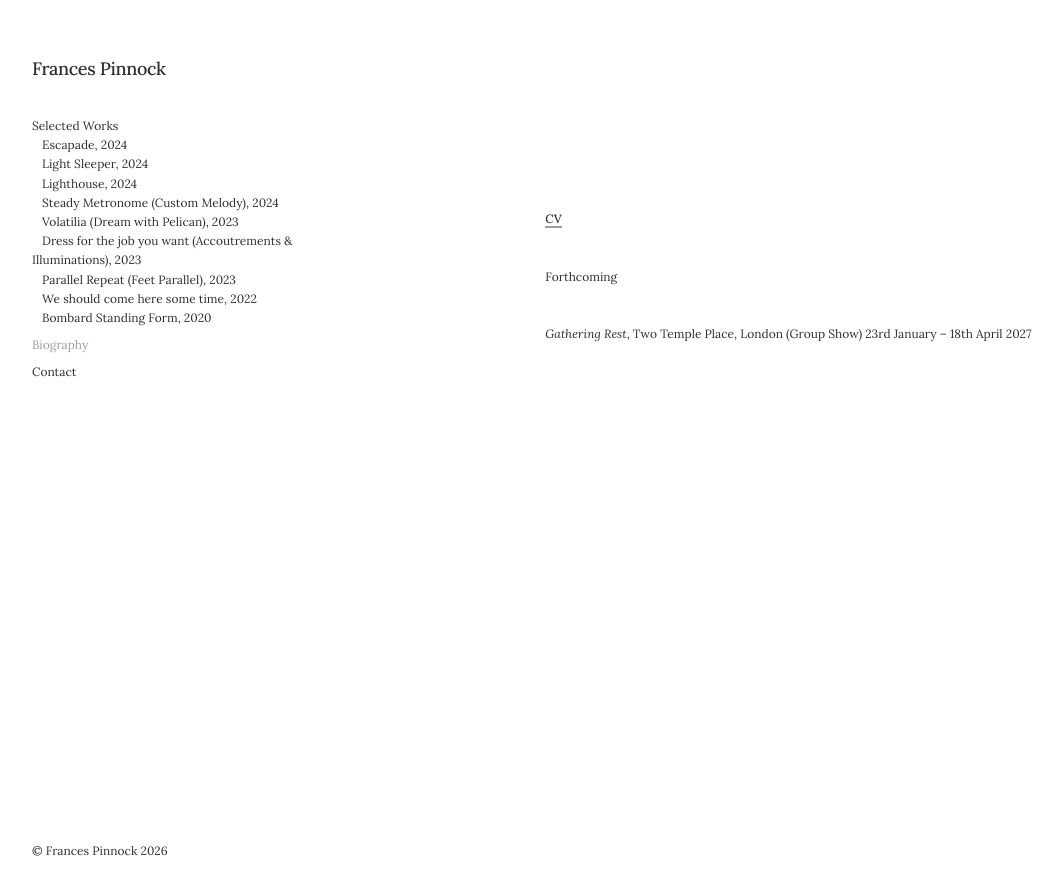
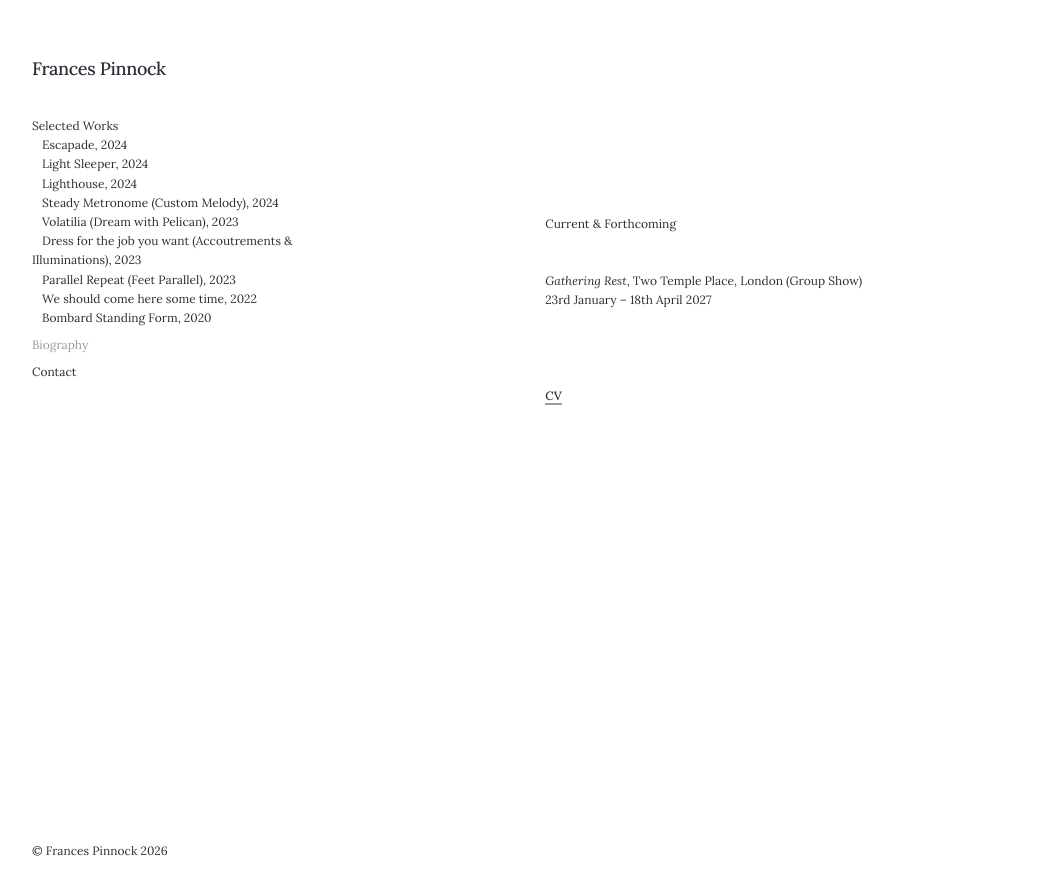
Before and after one commit to francespinnock/francespinnock.github.io, a Jekyll site: the page built from _pages/bio.md, in a window 1280 px wide. Shown: the top 895 px of the page, without its empty margins (28-1091 px from the left). Built offline with Jekyll 4.4.1, drawn with Linux system fonts in a browser that asks for light colours; nearby versions of some CDN libraries.

Commit message:
Update bio.md

```diff
--- a/_pages/bio.md
+++ b/_pages/bio.md
@@ -7,11 +7,12 @@ description: Frances Pinnock - Biography
 <br/>
 <br/>
 <br/>
-
+Current & Forthcoming
+<br/>
+_Gathering Rest_, Two Temple Place, London   (Group Show)
+23rd January – 18th April 2027
+<br/>
+<br/>
 [CV](/cv.pdf){:target="_blank"}
 <br/>
 <br/>
-Forthcoming
-<br/>
-_Gathering Rest_, Two Temple Place, London   (Group Show)
-23rd January – 18th April 2027
```
